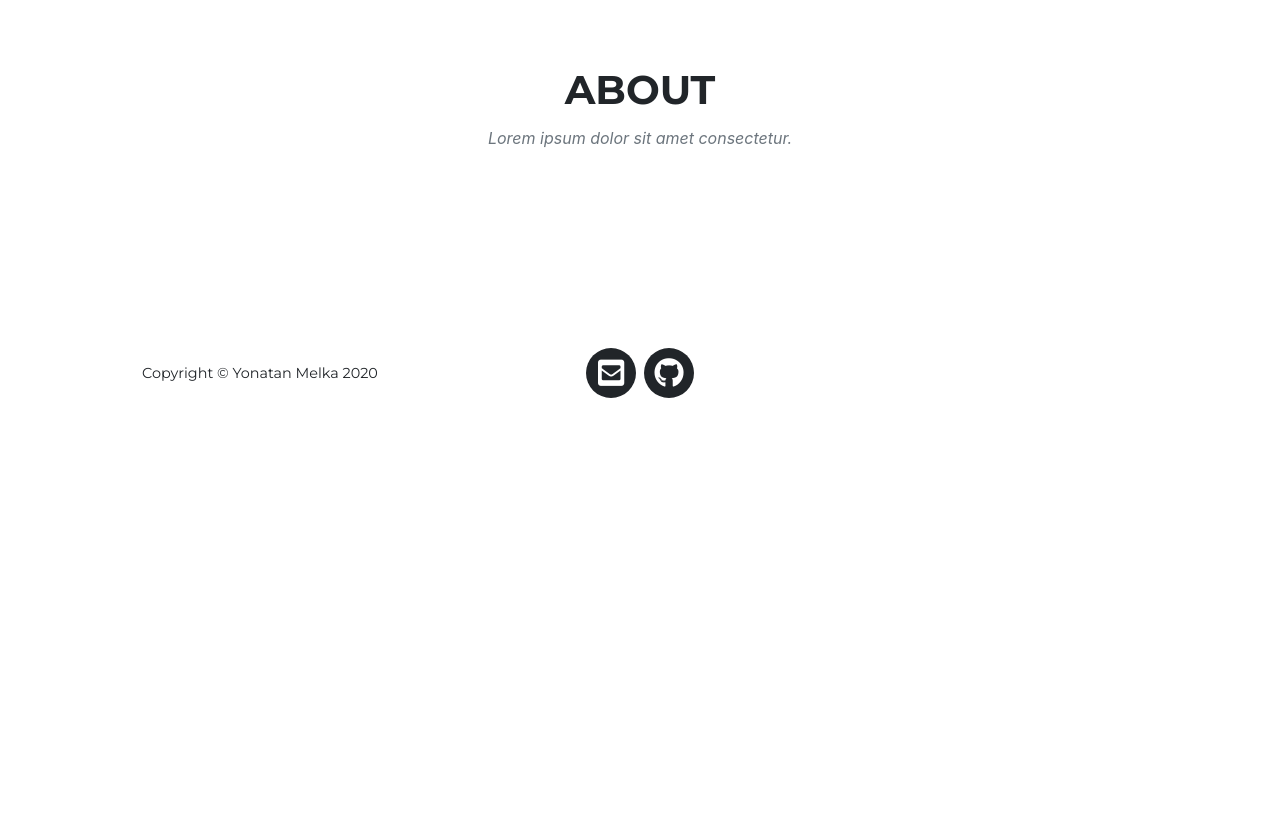
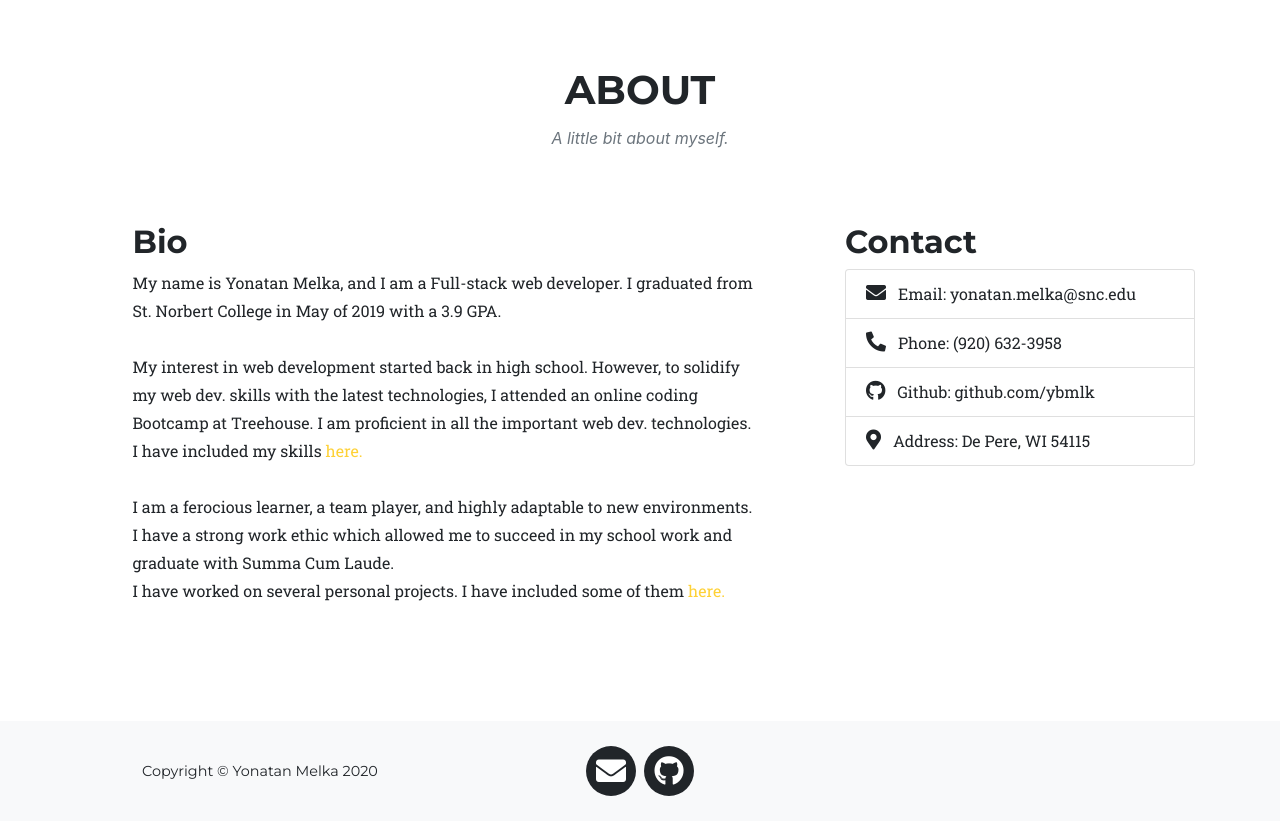
Before and after one commit to ybmlk/my-portfolio, a React (Create React App) app: page / in a window 1280 px wide. Shown: the part 2320-3141 px from the top of the page. Before the commit the page ends 2743 px from the top, so only its background shows below. Built offline with nearby package versions, Linux system fonts and the light colour scheme; a web font is replaced by a local one.

Commit message:
Add About section

```diff
--- a/public/index.html
+++ b/public/index.html
@@ -13,7 +13,7 @@
     -->
     <link rel="manifest" href="%PUBLIC_URL%/manifest.json" />
 
-    <!-- Custom fonts for this template -->
+    <!-- Custom fonts -->
     <link
       rel="stylesheet"
       href="https://cdnjs.cloudflare.com/ajax/libs/font-awesome/5.12.1/css/all.min.css"
--- a/src/assets/css/styles.css
+++ b/src/assets/css/styles.css
@@ -21,6 +21,10 @@ a.project {
   color: white;
 }
 
+a.contact-link {
+  color: #212529;
+}
+
 a:hover {
   color: #fec503;
 }
@@ -29,6 +33,12 @@ a.project:hover {
   color: #f0efef;
   text-decoration: none;
 }
+
+a.contact-link:hover {
+  color: #212529;
+  text-decoration: none;
+}
+
 .text-primary {
   color: #fed136 !important;
 }
@@ -532,6 +542,10 @@ header.masthead .intro-text .intro-heading {
   margin-bottom: 0;
 }
 
+.timeline-body i {
+  font-size: 20px;
+}
+
 @media (min-width: 768px) {
   .timeline:before {
     left: 50%;
@@ -691,6 +705,7 @@ section#contact :-ms-input-placeholder {
 .footer {
   padding: 25px 0;
   text-align: center;
+  background-color: #F8F9FA;
 }
 
 .footer span.copyright {
--- a/src/components/About.js
+++ b/src/components/About.js
@@ -1,15 +1,78 @@
 import React from 'react';
 
 const About = () => {
+  const contacts = [
+    {
+      icon: 'fa fa-envelope',
+      info: 'Email: yonatan.melka@snc.edu',
+      link: 'mailto:yonatan.melka@snc.edu',
+    },
+    { icon: 'fa fa-phone-alt', info: 'Phone: (920) 632-3958' },
+    { icon: 'fab fa-github', info: 'Github: github.com/ybmlk', link: 'https://github.com/ybmlk' },
+    { icon: 'fa fa-map-marker-alt', info: 'Address: De Pere, WI 54115' },
+  ];
   return (
     <section className='page-section' id='about'>
       <div className='container'>
         <div className='row'>
           <div className='col-lg-12 text-center'>
             <h2 className='section-heading text-uppercase'>About</h2>
-            <h3 className='section-subheading text-muted'>
-              Lorem ipsum dolor sit amet consectetur.
-            </h3>
+            <h3 className='section-subheading text-muted'>A little bit about myself.</h3>
+          </div>
+        </div>
+
+        <div className='row'>
+          <div className='col-md-7 ml-auto'>
+            <div className='timeline-heading'>
+              <h2>Bio</h2>
+            </div>
+            <div className='timeline-body'>
+              <p>
+                My name is Yonatan Melka, and I am a Full-stack web developer. I graduated from St.
+                Norbert College in May of 2019 with a 3.9 GPA. <br />
+                <br />
+                My interest in web development started back in high school. However, to solidify my
+                web dev. skills with the latest technologies, I attended an online coding Bootcamp
+                at Treehouse. I am proficient in all the important web dev. technologies. <br /> I
+                have included my skills <a href='#skills'> here. </a> <br />
+                <br /> I am a ferocious learner, a team player, and highly adaptable to new
+                environments. <br /> I have a strong work ethic which allowed me to succeed in my
+                school work and graduate with Summa Cum Laude. <br /> I have worked on several
+                personal projects. I have included some of them <a href='#portfolio'> here. </a>
+              </p>
+            </div>
+          </div>
+
+          <div className='col-md-4 ml-auto'>
+            <div className='timeline-heading'>
+              <h2>Contact</h2>
+            </div>
+            <div className='timeline-body'>
+              <ul className='list-group'>
+                {contacts.map(({ icon, info, link }) => {
+                  if (link) {
+                    return (
+                      <li className='list-group-item'>
+                        <a
+                          className='contact-link'
+                          href={link}
+                          rel='noopener noreferrer'
+                          target='_blank'
+                        >
+                          <i className={icon}></i> &#160; {info}
+                        </a>
+                      </li>
+                    );
+                  } else {
+                    return (
+                      <li className='list-group-item'>
+                        <i className={icon}></i> &#160; {info}
+                      </li>
+                    );
+                  }
+                })}
+              </ul>
+            </div>
           </div>
         </div>
       </div>
--- a/src/components/Footer.js
+++ b/src/components/Footer.js
@@ -1,7 +1,6 @@
 import React from 'react';
 
-const Footer = () => {
-  return (
+const Footer = () => (
   <footer className='footer'>
     <div className='container'>
       <div className='row align-items-center'>
@@ -11,12 +10,12 @@ const Footer = () => {
         <div className='col-md-4'>
           <ul className='list-inline social-buttons'>
             <li className='list-inline-item'>
-                <a href='#home'>
-                  <i className='fa fa-envelope-square'></i>
+              <a href='mailto:yonatan.melka@snc.edu' rel='noopener noreferrer' target='_blank'>
+                <i className='fa fa-envelope'></i>
               </a>
             </li>
             <li className='list-inline-item'>
-                <a href='#home'>
+              <a href='https://github.com/ybmlk' rel='noopener noreferrer' target='_blank'>
                 <i className='fab fa-github'></i>
               </a>
             </li>
@@ -26,6 +25,5 @@ const Footer = () => {
     </div>
   </footer>
 );
-};
 
 export default Footer;
--- a/src/components/Portfolio.js
+++ b/src/components/Portfolio.js
@@ -36,8 +36,8 @@ const Portfolio = () => {
       description: `
       Full stack application built with React in front-end, Node.js in
       back-end, and SQLite for database.
-      This app is an amateur version of Udemy.
-      User can create, read, update, delete courses`,
+      This app is an amateur version of Udemy (an online course platform).
+      User can create, read, update, and delete courses`,
     },
   ];
   return (
```
Also changed, not shown: src/components/Header.js (+5 -4 lines). Lines whose indentation alone changed are shown as unchanged.
